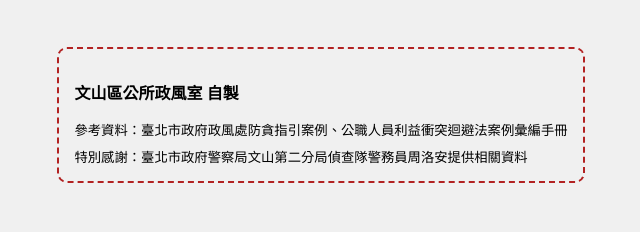
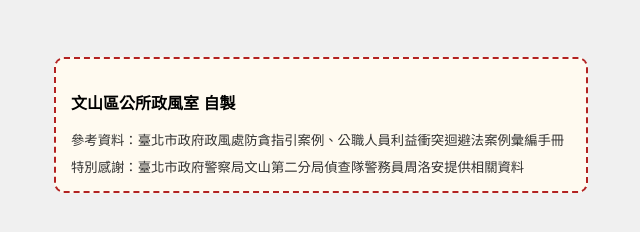
Before and after one commit to ws20252026/drawlots, a website with bundled scripts: page index.html in a window 1280 px wide. Shown: the part 246-478 px from the top of the page, without its empty margins (319-959 px from the left). Built offline with nearby package versions, Linux system fonts and the light colour scheme.

Commit message:
Update styles.css

```diff
--- a/styles.css
+++ b/styles.css
@@ -14,3 +14,20 @@
 .footer-box { margin-top: 30px; padding: 15px; border: 2px dashed var(--primary-red); border-radius: 10px; text-align: left; }
 .footer-box small { display: block; margin-top: 8px; }
 .retry-btn { background: var(--primary-red); color: white; border: none; padding: 10px 30px; border-radius: 20px; cursor: pointer; }
+
+/* 確保資訊框固定在頁面最下方 */
+.footer-box {
+    margin: 40px auto;
+    width: 90%;
+    max-width: 500px;
+    padding: 15px;
+    border: 2px dashed #b22222;
+    border-radius: 10px;
+    text-align: left;
+    background-color: #fffaf0;
+}
+.footer-box small {
+    display: block;
+    margin-top: 8px;
+    color: #333;
+}
```
